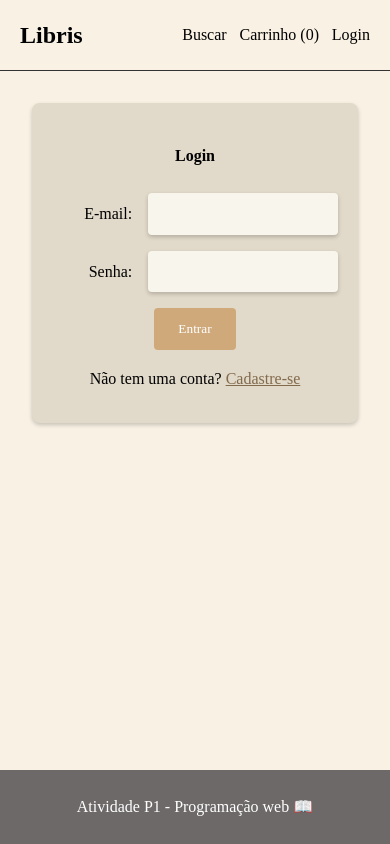
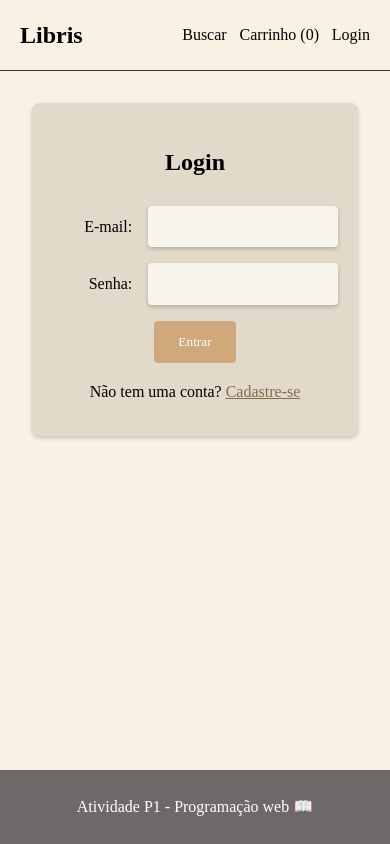
Before and after one commit to Feeeazy/alexandria, a React (Vite) app: page /login in a window 390 px wide. Built offline with nearby package versions, Linux system fonts and the light colour scheme.

Commit message:
fontsizes para 1.5rem

```diff
--- a/src/pages/Cart/Cart.css
+++ b/src/pages/Cart/Cart.css
@@ -42,7 +42,7 @@
 
 .cart-total {
   text-align: right;
-  font-size: 1rem;
+  font-size: 1.5rem;
   margin-top: 1.5rem;
 }
 
@@ -95,7 +95,7 @@
   }
 
   .container h1 {
-    font-size: 1rem;
+    font-size: 1.5rem;
     text-align: center;
     margin-top: 0.5rem;
   }
@@ -131,7 +131,7 @@
   }
 
   .cart-total {
-    font-size: 1rem;
+    font-size: 1.5rem;
     text-align: center;
     margin-top: 1rem;
   }
--- a/src/pages/Register/Register.css
+++ b/src/pages/Register/Register.css
@@ -27,7 +27,7 @@
 
 .register-form label {
   margin-bottom: 0.3rem;
-  font-weight: bold;
+  font-weight: 700;
 }
 
 .register-form div {
```
